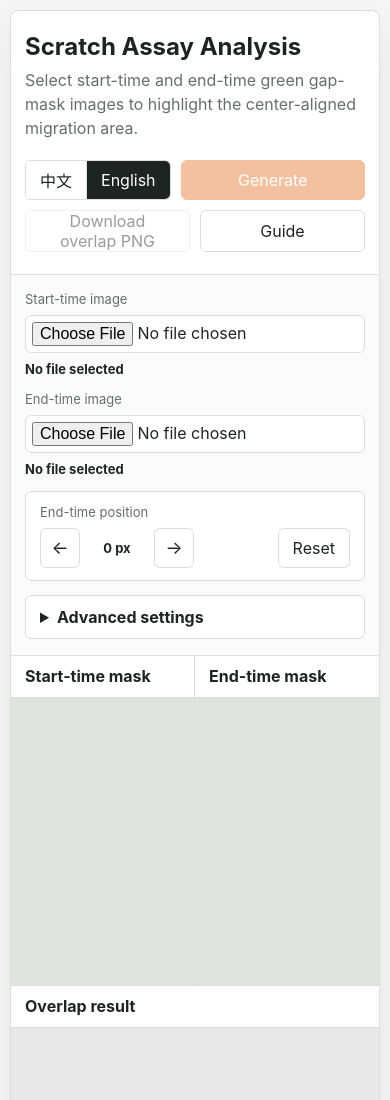
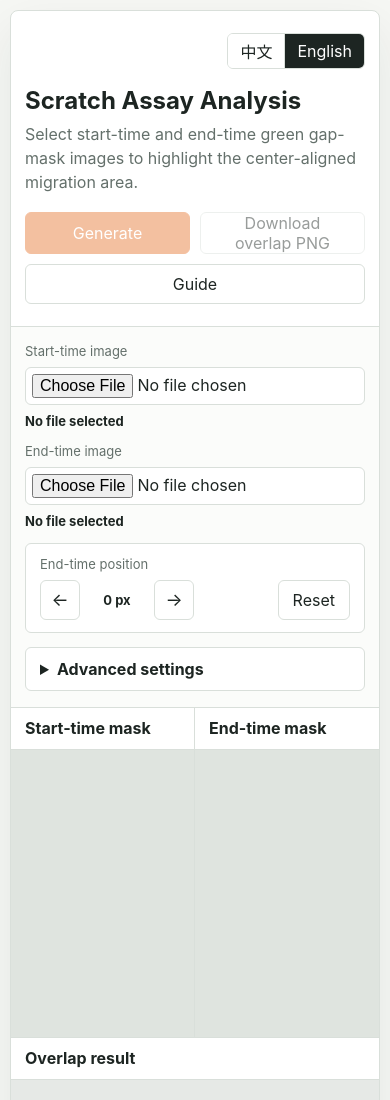
Before and after one commit to baijinming97/scratch-assay-visualizer, a plain HTML site: page index.html in a window 390 px wide. Shown: the top 1100 px of the page. Drawn offline with Linux system fonts and the light colour scheme.

Commit message:
Move main language toggle to header corner

```diff
--- a/index.html
+++ b/index.html
@@ -10,15 +10,17 @@
     <main class="app-shell">
       <section class="workspace" aria-label="Scratch assay analysis">
         <header class="topbar">
-          <div>
-            <h1 data-i18n="appTitle">Scratch Assay Analysis</h1>
-            <p data-i18n="subtitle">Select start-time and end-time green gap-mask images to highlight the center-aligned migration area.</p>
-          </div>
-          <div class="actions">
+          <div class="app-language">
             <div class="language-toggle" role="group" aria-label="语言 / Language">
               <button id="langZhButton" type="button" data-lang="zh" aria-pressed="false">中文</button>
               <button id="langEnButton" type="button" data-lang="en" aria-pressed="true">English</button>
             </div>
+          </div>
+          <div class="topbar-copy">
+            <h1 data-i18n="appTitle">Scratch Assay Analysis</h1>
+            <p data-i18n="subtitle">Select start-time and end-time green gap-mask images to highlight the center-aligned migration area.</p>
+          </div>
+          <div class="actions tool-actions">
             <button id="runButton" type="button" data-i18n="runButton" disabled>Generate</button>
             <button id="downloadButton" type="button" data-i18n="downloadPngButton" disabled>Download overlap PNG</button>
             <a class="button-link" href="./guide.html" data-i18n="guideLink">Guide</a>
--- a/styles.css
+++ b/styles.css
@@ -45,12 +45,32 @@ input {
 }
 
 .topbar {
-  display: flex;
-  align-items: flex-start;
-  justify-content: space-between;
-  gap: 20px;
+  position: relative;
+  display: block;
   padding: 22px 24px;
   border-bottom: 1px solid var(--line);
+}
+
+.topbar-copy {
+  max-width: 760px;
+  padding-right: 220px;
+}
+
+.app-language {
+  position: absolute;
+  top: 18px;
+  right: 24px;
+  display: flex;
+  justify-content: flex-end;
+}
+
+.app-language .language-toggle {
+  min-height: 36px;
+}
+
+.app-language .language-toggle button {
+  min-height: 34px;
+  padding: 0 12px;
 }
 
 h1 {
@@ -69,7 +89,11 @@ p {
   display: flex;
   flex-wrap: wrap;
   gap: 10px;
-  justify-content: flex-end;
+}
+
+.tool-actions {
+  margin-top: 18px;
+  justify-content: flex-start;
 }
 
 button {
@@ -511,10 +535,6 @@ canvas {
 }
 
 @media (max-width: 1080px) {
-  .topbar {
-    flex-direction: column;
-  }
-
   .controls,
   .advanced-grid,
   .metrics {
@@ -549,6 +569,15 @@ canvas {
   .actions {
     width: 100%;
     justify-content: stretch;
+  }
+
+  .app-language {
+    position: static;
+    margin-bottom: 18px;
+  }
+
+  .topbar-copy {
+    padding-right: 0;
   }
 
   .actions button {
```
Also changed, not shown: docs/screenshots/demo-result.png, docs/screenshots/home.png.
